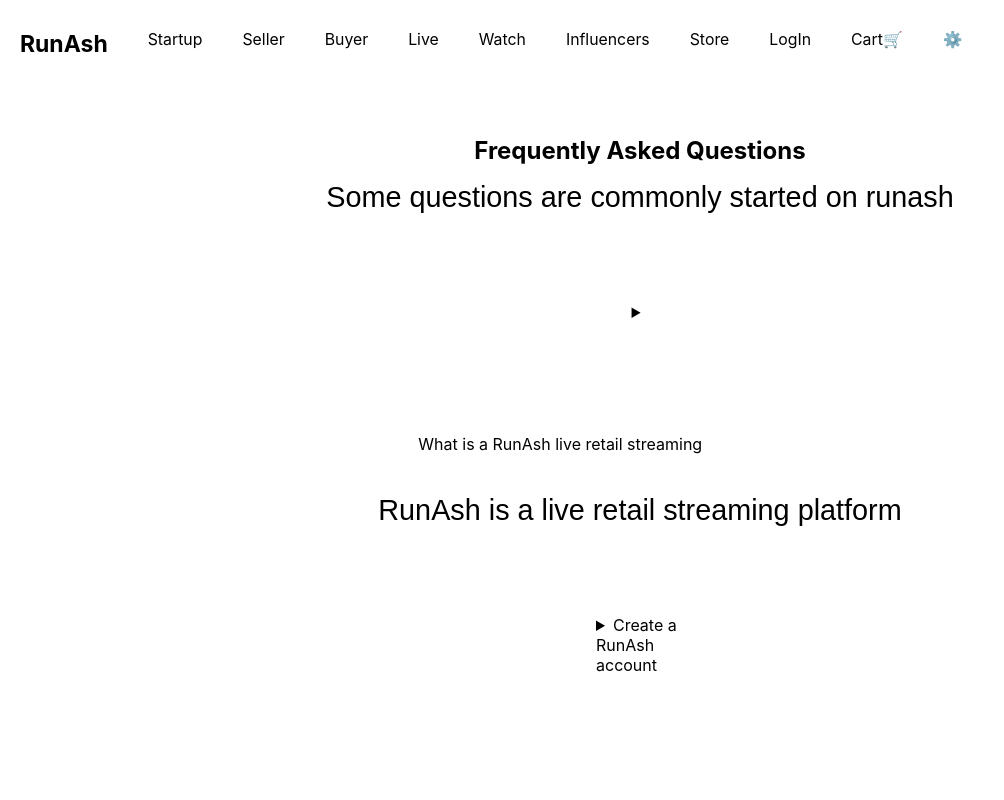
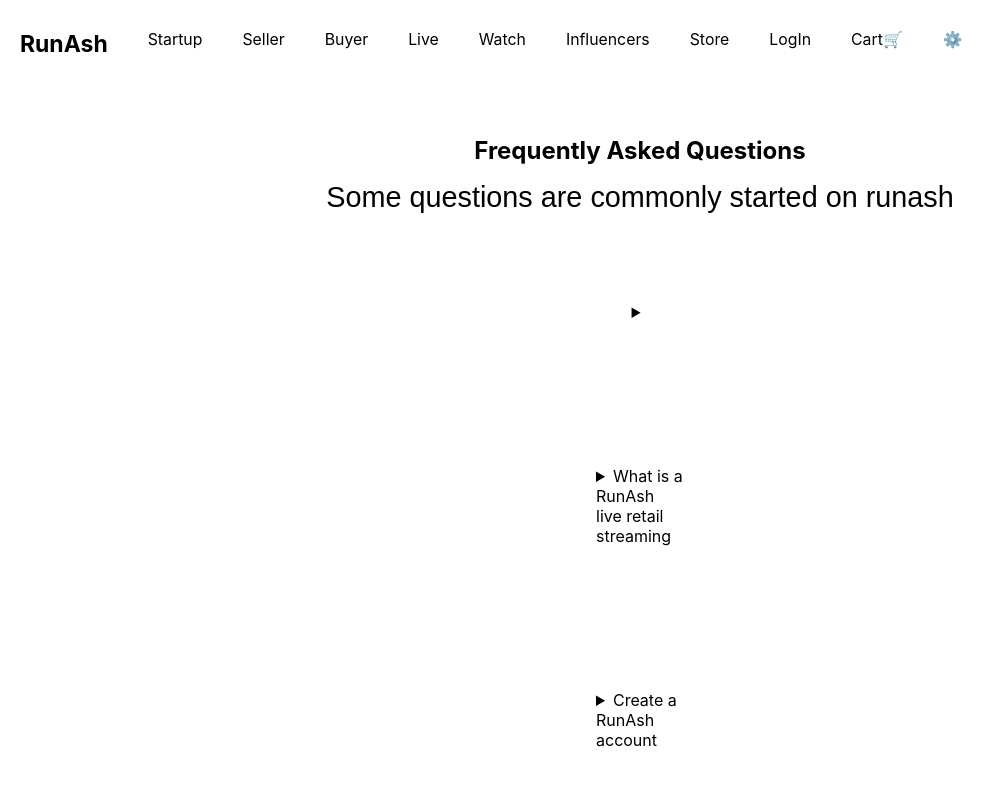
Before and after one commit to rammurmu/next, a Next.js app: page /faq in a window 1280 px wide. Shown: the top 800 px of the page, without its empty margins (0-1004 px from the left). Built offline with nearby package versions, Linux system fonts and the light colour scheme.

Commit message:
Update faq.js

```diff
--- a/pages/faq.js
+++ b/pages/faq.js
@@ -20,10 +20,10 @@ export default function Faq() {
         <option>Shopping</option>
         </details>
 
-         <div className={styles.details}>
+         <details className={styles.details}>
             <summary>What is a RunAsh live retail streaming</summary>
                <p>RunAsh is a live retail streaming platform</p>
-         </div>
+         </details>
 
          <details>
             <summary>Create a RunAsh account </summary>
```
